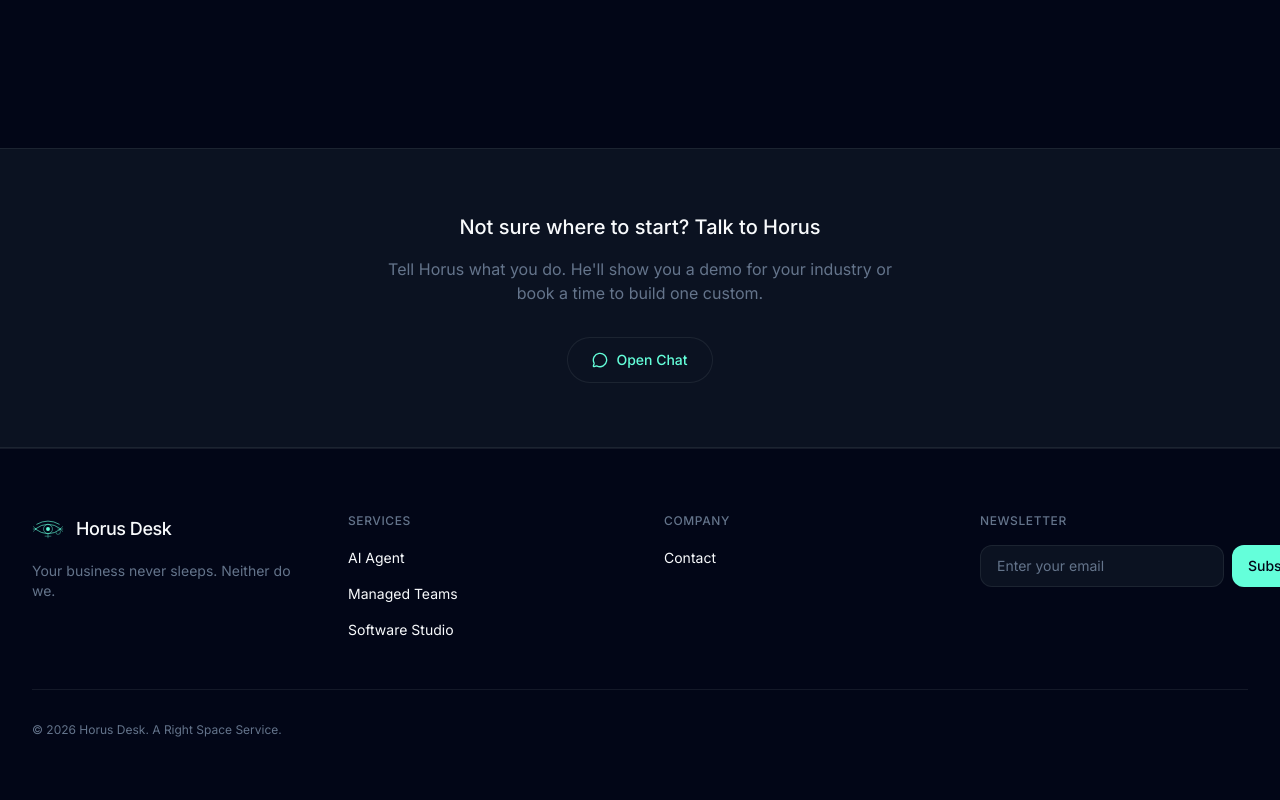
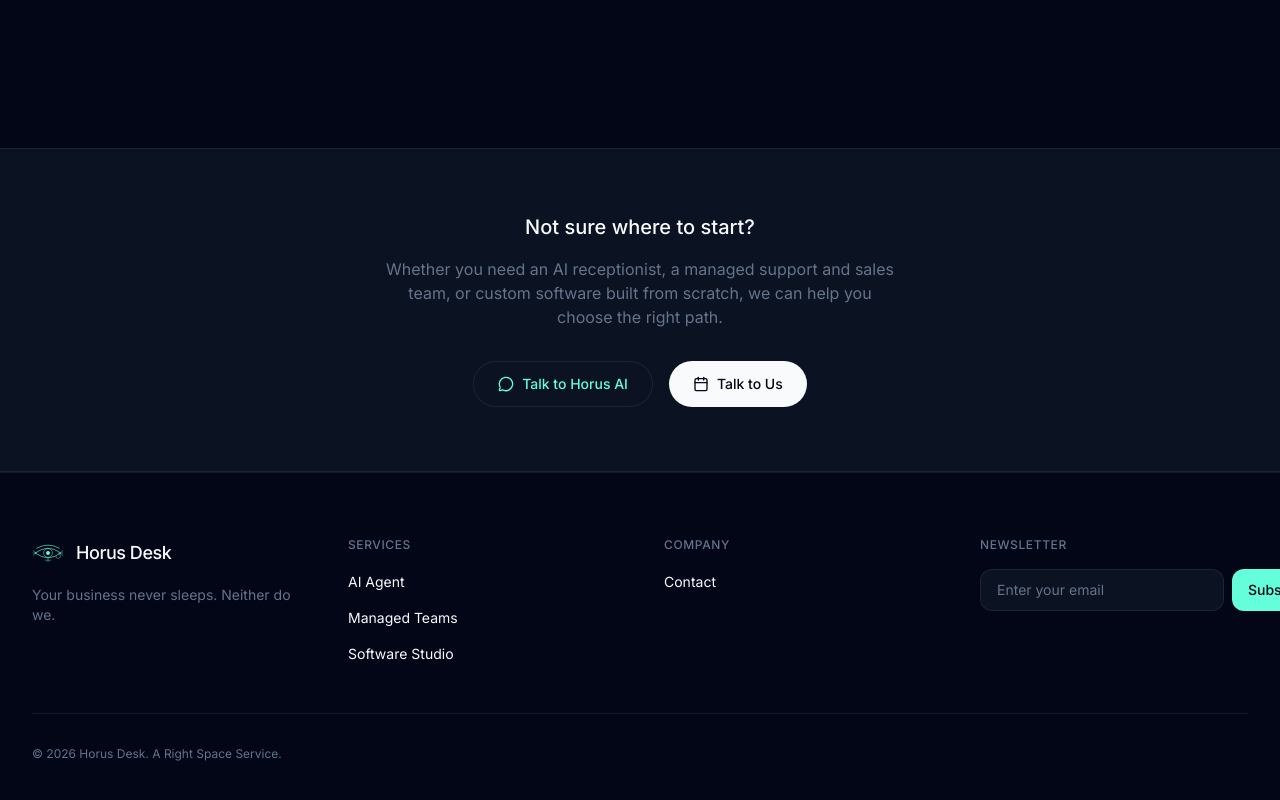
Before and after one commit to right-spc/horusdesk-website-v2, a React (Vite) app: page / in a window 1280 px wide. Shown: the part 2091-2891 px from the top of the page. Built offline with nearby package versions, Linux system fonts and the light colour scheme; no server answers.

Commit message:
refactor: rewrite bottom chat banner for all three services with dual CTAs

```diff
--- a/src/sections/home/ChatBannerSection.tsx
+++ b/src/sections/home/ChatBannerSection.tsx
@@ -1,5 +1,6 @@
 import { SectionWrapper } from '@/components/layout/SectionWrapper';
 import { ChatButton } from '@/components/buttons/ChatButton';
+import { CalendarButton } from '@/components/buttons/CalendarButton';
 
 export function ChatBannerSection() {
   return (
@@ -7,12 +8,15 @@ export function ChatBannerSection() {
       <div className="max-w-3xl mx-auto px-6 lg:px-8 py-16 text-center">
         <SectionWrapper>
           <h3 className="text-xl font-medium text-white mb-4">
-            Not sure where to start? Talk to Horus
+            Not sure where to start?
           </h3>
           <p className="text-[#64748B] mb-8 max-w-lg mx-auto">
-            Tell Horus what you do. He&apos;ll show you a demo for your industry or book a time to build one custom.
+            Whether you need an AI receptionist, a managed support and sales team, or custom software built from scratch, we can help you choose the right path.
           </p>
-          <ChatButton>Open Chat</ChatButton>
+          <div className="flex flex-wrap justify-center gap-4">
+            <ChatButton>Talk to Horus AI</ChatButton>
+            <CalendarButton prefillInterest="Not Sure Yet">Talk to Us</CalendarButton>
+          </div>
         </SectionWrapper>
       </div>
     </section>
```
